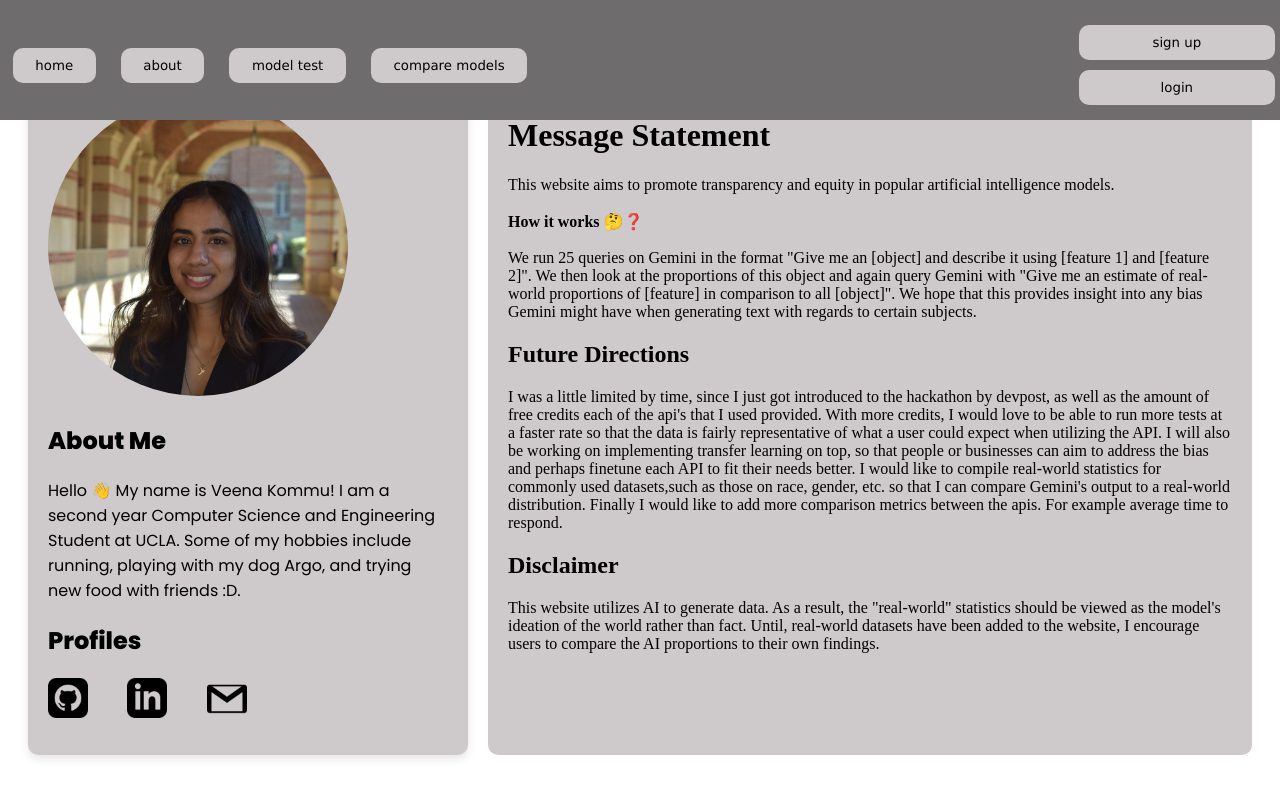
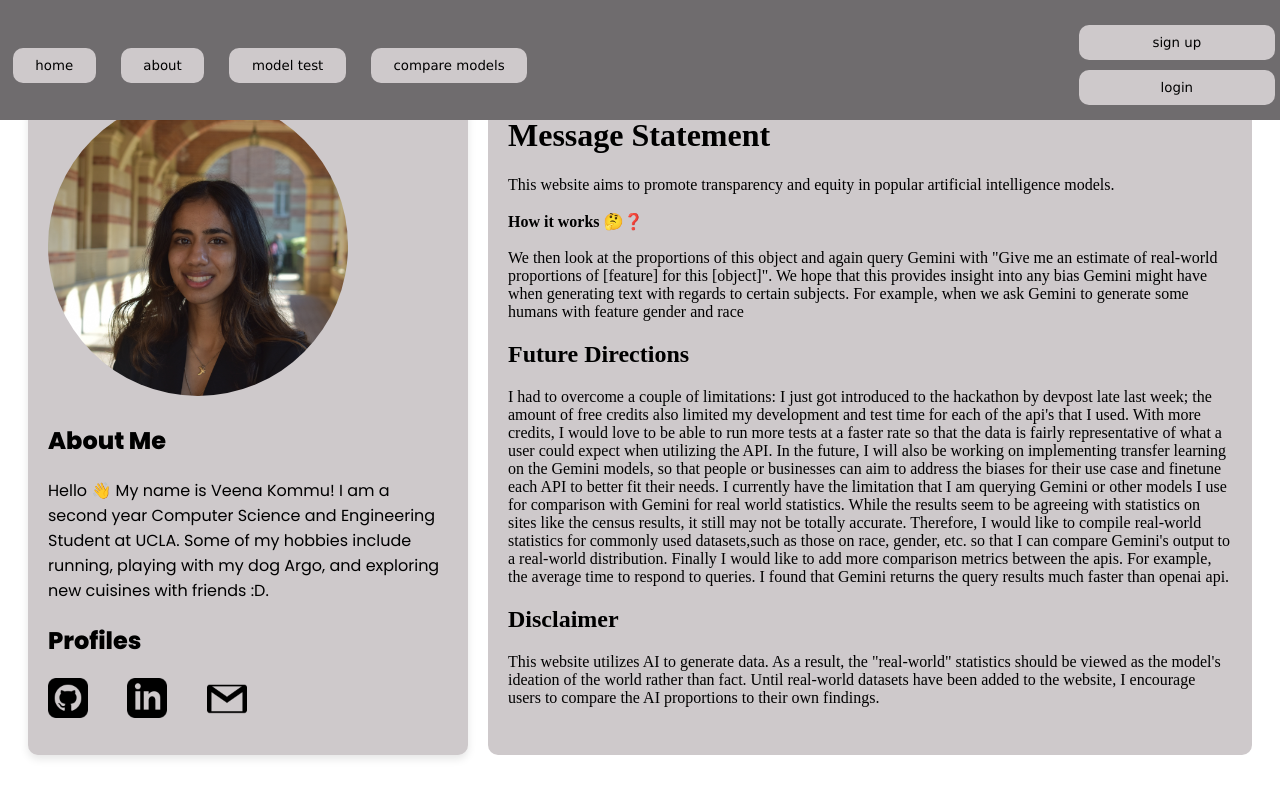
Before and after one commit to vkommu1/GoogleChallenge, a Django app: page /api/about_me/ in a window 1280 px wide. Run offline with Django 4.2, Linux system fonts and the light colour scheme; some libraries are stand-ins or nearby versions.

Commit message:
modify about me

```diff
--- a/templates/pages/about_me.html
+++ b/templates/pages/about_me.html
@@ -22,7 +22,7 @@
             <p>
             Hello 👋 My name is Veena Kommu!
             I am a second year Computer Science and Engineering Student at UCLA.
-            Some of my hobbies include running, playing with my dog Argo, and trying new food with friends :D.
+            Some of my hobbies include running, playing with my dog Argo, and exploring new cuisines with friends :D.
             </p>
             <h2>Profiles</h2>
             <div class="about-me-links">
@@ -50,23 +50,22 @@
             <br>
             <br>
             <text>
-                We run 25 queries on Gemini in the format "Give me an [object] and describe it using [feature 1] and [feature 2]".
-                We then look at the proportions of this object and again query Gemini with "Give me an estimate of real-world proportions of [feature] in comparison to all [object]".
-                We hope that this provides insight into any bias Gemini might have when generating text with regards to certain subjects.
+                We then look at the proportions of this object and again query Gemini with "Give me an estimate of real-world proportions of [feature] for this [object]".
+                We hope that this provides insight into any bias Gemini might have when generating text with regards to certain subjects.  For example, when we ask Gemini to generate some humans with feature gender and race
             </text>
             <h2>Future Directions</h2>
             <text>
-                I was a little limited by time, since I just got introduced to the hackathon by devpost, as well as the amount of free credits each of the api's that I used provided.
+                I had to overcome a couple of limitations: I just got introduced to the hackathon by devpost late last week; the amount of free credits also limited my development and test time for each of the api's that I used.
                 With more credits, I would love to be able to run more tests at a faster rate so that the data is fairly representative of what a user could expect when utilizing the API.
-                I will also be working on implementing transfer learning on top, so that people or businesses can aim to address the bias and perhaps finetune each API to fit their needs better.
-                I would like to compile real-world statistics for commonly used datasets,such as those on race, gender, etc. so that I can compare Gemini's output to a real-world distribution.
-                Finally I would like to add more comparison metrics between the apis. For example average time to respond.
+                In the future, I will also be working on implementing transfer learning on the Gemini models, so that people or businesses can aim to address the biases for their use case and finetune each API to better fit their needs.
+                I currently have the limitation that I am querying Gemini or other models I use for comparison with Gemini for real world statistics. While the results seem to be agreeing with statistics on sites like the census results, it still may not be totally accurate. Therefore, I would like to compile real-world statistics for commonly used datasets,such as those on race, gender, etc. so that I can compare Gemini's output to a real-world distribution.
+                Finally I would like to add more comparison metrics between the apis. For example, the average time to respond to queries. I found that Gemini returns the query results much faster than openai api.
             </text>
             <h2>Disclaimer</h2>
             <p>
                 <text>
                     This website utilizes AI to generate data. As a result, the "real-world" statistics should be viewed as the model's ideation of the world rather than fact.
-                    Until, real-world datasets have been added to the website, I encourage users to compare the AI proportions to their own findings.
+                    Until real-world datasets have been added to the website, I encourage users to compare the AI proportions to their own findings.
                 </text>
 
             </p>
```
